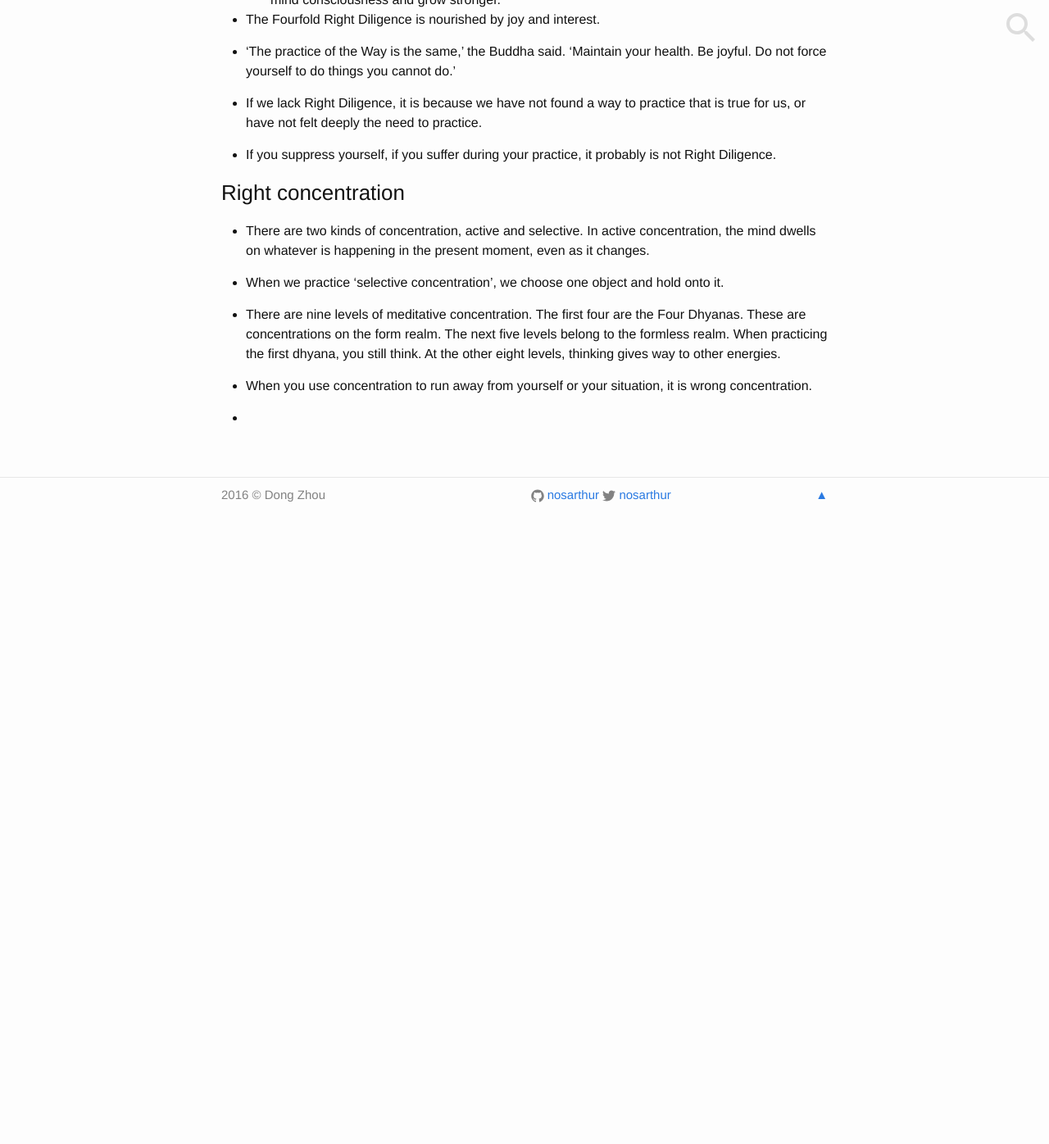
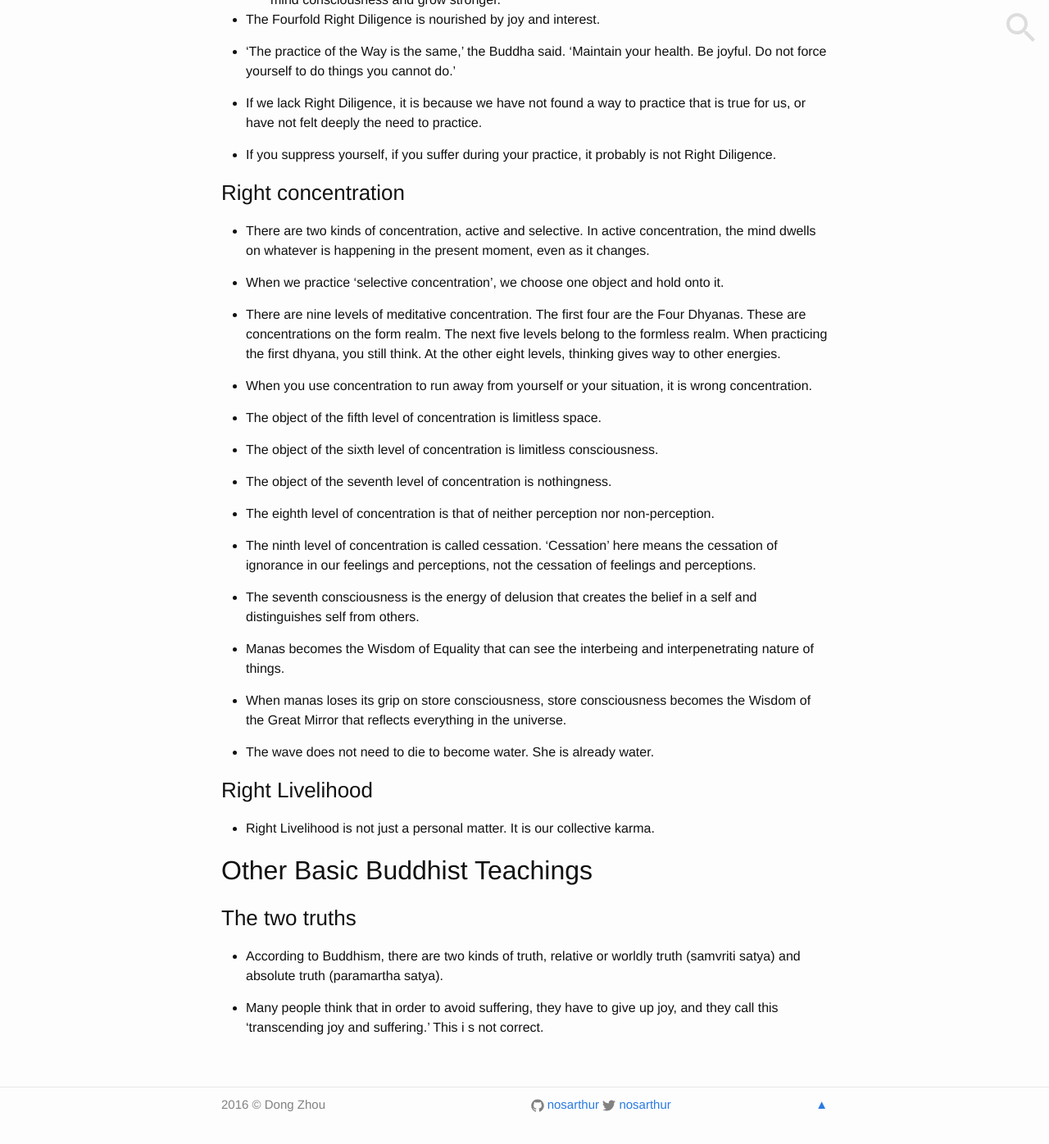
Before and after one commit to nosarthur/nosarthur.github.io, a Jekyll site: the page built from _posts/2015-11-27-buddha.md, in a window 1280 px wide and 1400 px high, scrolled down 7961 px. Shown: the top 1396 px of the window at 82% size. Built offline with Jekyll 4.4.1, drawn with Linux system fonts in a browser that asks for light colours; comment, search, counter and statistics services are not loaded; before the commit the page ends 8617 px from its top, so only the background shows below that.

Commit message:
add content

```diff
--- a/_posts/2015-11-27-buddha.md
+++ b/_posts/2015-11-27-buddha.md
@@ -284,4 +284,32 @@ ask a question that can change your life.
 
 * When you use concentration to run away from yourself or your situation, it is wrong concentration.
 
-*
+* The object of the fifth level of concentration is limitless space.
+
+* The object of the sixth level of concentration is limitless consciousness.
+
+* The object of the seventh level of concentration is nothingness.
+
+* The eighth level of concentration is that of neither perception nor non-perception.
+
+* The ninth level of concentration is called cessation. 'Cessation' here means the cessation of ignorance in our feelings and perceptions, not the cessation of feelings and perceptions.
+
+* The seventh consciousness is the energy of delusion that creates the belief in a self and distinguishes self from others.
+
+* Manas becomes the Wisdom of Equality that can see the interbeing and interpenetrating nature of things.
+
+* When manas loses its grip on store consciousness, store consciousness becomes the Wisdom of the Great Mirror that reflects everything in the universe.
+
+* The wave does not need to die to become water. She is already water.
+
+### Right Livelihood
+
+* Right Livelihood is not just a personal matter. It is our collective karma.
+
+## Other Basic Buddhist Teachings
+
+### The two truths
+
+* According to Buddhism, there are two kinds of truth, relative or worldly truth (samvriti satya) and absolute truth (paramartha satya).
+
+* Many people think that in order to avoid suffering, they have to give up joy, and they call this 'transcending joy and suffering.' This i s not correct.
```
Also changed, not shown: _posts/2016-03-16-mind.md (added, +10 -0 lines).
